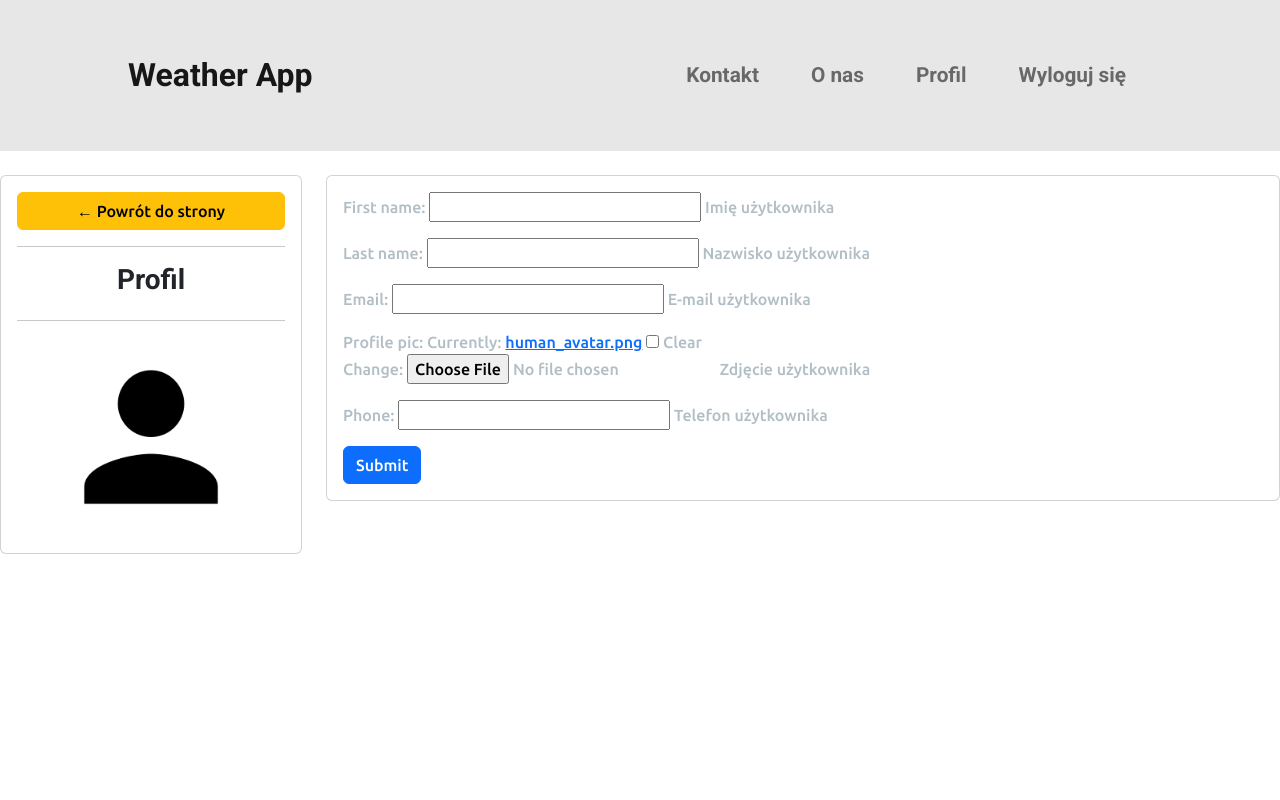
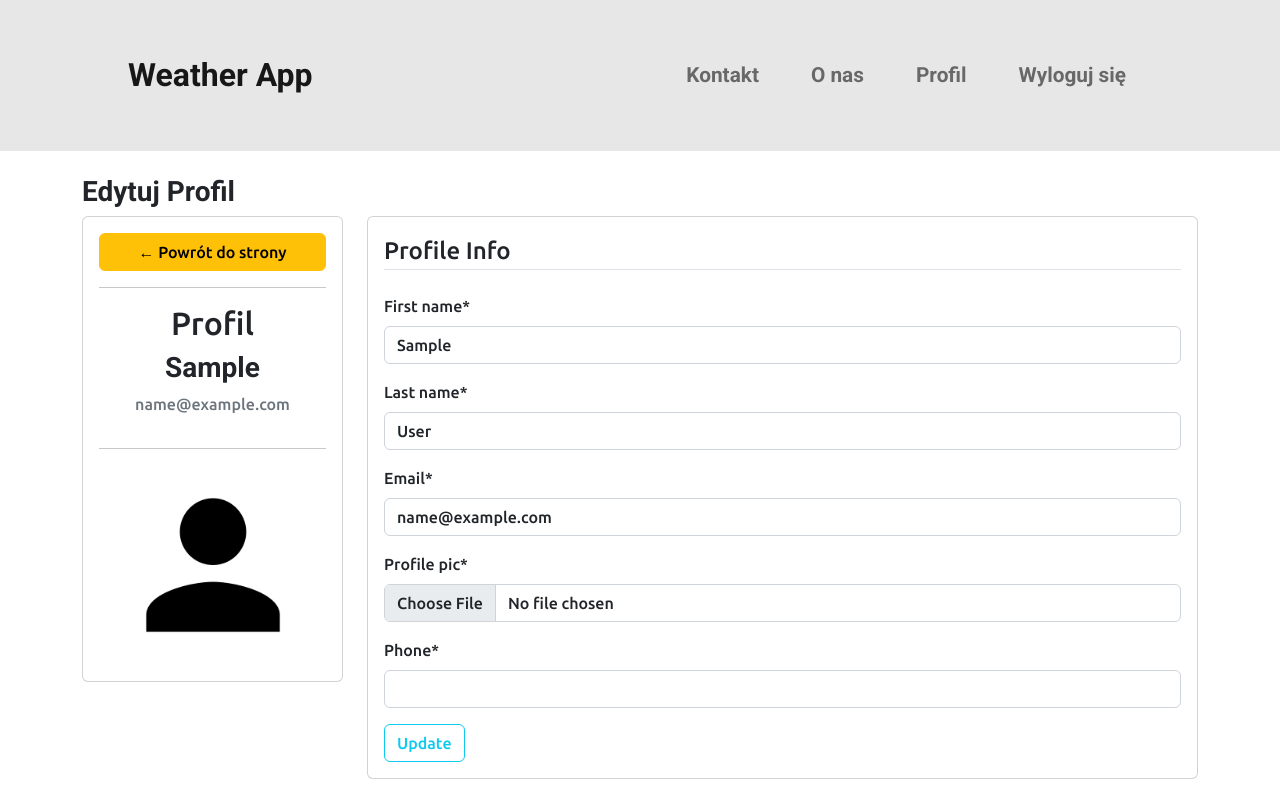
Before and after one commit to PythonGroup56/Weather_Portal, a Django app: page /account in a window 1280 px wide. Run offline with Django 4.2, Linux system fonts and the light colour scheme; the visitor is signed in with stand-in values (Sample User, id 1); some libraries are stand-ins or nearby versions.

Commit message:
Add changes

```diff
--- a/accounts/admin.py
+++ b/accounts/admin.py
@@ -1,4 +1,5 @@
 from django.contrib import admin
+
 from .models import Profile
 
 admin.site.register(Profile)
--- a/accounts/apps.py
+++ b/accounts/apps.py
@@ -4,3 +4,6 @@ from django.apps import AppConfig
 class RegistrationLoginConfig(AppConfig):
     default_auto_field = "django.db.models.BigAutoField"
     name = "accounts"
+
+    def ready(self):
+        import accounts.signals
--- a/accounts/forms.py
+++ b/accounts/forms.py
@@ -12,8 +12,19 @@ class CreateUserForm(UserCreationForm):
         fields = ["username", "email", "password1", "password2"]
 
 
+class UserForm(ModelForm):
+    first_name = forms.CharField(max_length=64, required=True, widget=forms.TextInput(attrs={'class': 'form-control'}))
+    last_name = forms.CharField(max_length=64, required=True, widget=forms.TextInput(attrs={'class': 'form-control'}))
+    email = forms.EmailField(required=True, widget=forms.TextInput(attrs={'class': 'form-control'}))
+    class Meta:
+        model = User
+        fields = ["first_name", "last_name", "email"]
+
+
 class ProfileForm(ModelForm):
+    profile_pic = forms.ImageField(widget=forms.FileInput(attrs={'class': 'form-control-file'}))
+    phone = forms.CharField(max_length=64, required=True, widget=forms.TextInput(attrs={'class': 'form-control'}))
+
     class Meta:
         model = Profile
-        fields = ["first_name", "last_name", "email", "profile_pic", "phone"]
-        exclude = ['user']
+        fields = ["profile_pic", "phone"]
--- a/accounts/models.py
+++ b/accounts/models.py
@@ -4,12 +4,9 @@ from django.contrib.auth.models import User
 
 class Profile(models.Model):
     user = models.OneToOneField(User, null=True, on_delete=models.CASCADE)
-    first_name = models.CharField(max_length=64, null=True, help_text='Imię użytkownika')
-    last_name = models.CharField(max_length=64, null=True, help_text='Nazwisko użytkownika')
-    email = models.EmailField(null=True, help_text='E-mail użytkownika')
-    profile_pic = models.ImageField(default="human_avatar.png",null=True, blank=True, help_text='Zdjęcie użytkownika')
+    profile_pic = models.ImageField(default="human_avatar.png", upload_to='profile_pics', null=True, blank=True, help_text='Zdjęcie użytkownika')
     phone = models.CharField(max_length=64, help_text='Telefon użytkownika')
     date_registration = models.DateTimeField(auto_now_add=True, null=True, help_text='Data rejestracji')
 
     def __str__(self):
-        return self.first_name + ' ' + self.last_name
+        return f"{self.user.first_name}  {self.user.last_name}"
--- /dev/null
+++ b/accounts/signals.py
@@ -0,0 +1,14 @@
+from django.db.models.signals import post_save
+from django.contrib.auth.models import User
+from django.dispatch import receiver
+from .models import Profile
+
+@receiver(post_save, sender=User)
+def create_profile(sender, instance, created, **kwargs):
+    if created:
+        Profile.objects.create(user=instance)
+
+
+@receiver(post_save, sender=User)
+def save_profile(sender, instance, **kwargs):
+    instance.profile.save()
--- a/accounts/templates/registration_login/account_settings.html
+++ b/accounts/templates/registration_login/account_settings.html
@@ -1,7 +1,5 @@
 {% extends "registration_login/home.html" %}
-
-{% load static %}
-
+{% load crispy_forms_tags %}
 {% block content %}
 <style>
 	.profile-pic{
@@ -13,14 +11,20 @@
 </style>
 
 <br>
+<div class="container">
+	<h3>Edytuj Profil</h3>
 	<div class="row">
 		<div class="col-md-3">
 			<div class="card card-body">
 				<a class="btn btn-warning" href="{% url 'home' %}"> &#8592; Powrót do strony</a>
 				<hr>
-			<h3 style="text-align: center">Profil</h3>
+				<h2 style="text-align: center">Profil</h2>
+				<div class="media-body">
+					<h3 style="text-align: center" class="account-heading">{{ user.first_name }}</h3>
+					<p style="text-align: center" class="text-secondary">{{ user.email }}</p>
+				</div>
 				<hr>
-			<img class="profile-pic" src="{{request.user.profile.profile_pic.url}}" >
+				<img class="rounded-circle profile-pic" src="{{user.profile.profile_pic.url}}" >
 
 			</div>
 		</div>
@@ -29,12 +33,24 @@
 
 				<form method="POST" action="" enctype="multipart/form-data">
 					{% csrf_token %}
-				{{form.as_p}}
+					<fieldset class="form-group">
+						<legend class="border-bottom mb-4">Profile Info</legend>
+						{{ user_form|crispy }}
+						{{ profile_form|crispy }}
+					</fieldset>
+					<div class="form-group">
+						<button class="btn btn-outline-info" type="submit">Update</button>
+					</div>
 
-			<input class="btn btn-primary" type="submit" name="Update Information">
+					{% for message in messages %}
+						{% if message.tags == 'success' %}
+							<br>
+							<div class="alert alert-primary alert-dismissible fade show" role="alert">{{message}}
+						{% endif %}
+					{% endfor %}
 				</form>
 			</div>
 		</div>
 	</div>
-
+</div>
 {% endblock content %}
--- a/accounts/views.py
+++ b/accounts/views.py
@@ -3,8 +3,8 @@ from django.contrib.auth import authenticate, login, logout
 from django.contrib.auth.decorators import login_required
 from django.shortcuts import render, redirect
 
-from .forms import CreateUserForm, ProfileForm
-from .models import Profile
+from .forms import CreateUserForm, ProfileForm, UserForm
+
 
 
 def register_page(request):
@@ -44,22 +44,24 @@ def logout_user(request):
     logout(request)
     return redirect("login")
 
+
 @login_required(login_url="login")
 def account_profile(request):
-    try:
-        profile = request.user.profile
-    except Profile.DoesNotExist:
-        profile = Profile(user=request.user)
+    if request.method == 'POST':
+        user_form = UserForm(request.POST, instance=request.user)
+        profile_form = ProfileForm(request.POST, request.FILES, instance=request.user.profile)
 
-    if request.method == 'POST':
-        form = ProfileForm(request.POST,request.FILES, instance=profile)
-        if form.is_valid():
-            form.save()
+        if user_form.is_valid() and profile_form.is_valid():
+            user_form.save()
+            profile_form.save()
+            messages.success(request, f'Twoje konto zostało zaktulizowane')
+            return redirect ('account')
 
     else:
-        form = ProfileForm(instance=profile)
+        user_form = UserForm(instance=request.user)
+        profile_form = ProfileForm(instance=request.user.profile)
 
-    context = {'form': form}
+    context = {'user_form': user_form, 'profile_form': profile_form}
     return render (request, 'registration_login/account_settings.html', context)
 
 
--- a/requirements.txt
+++ b/requirements.txt
@@ -1,3 +1,4 @@
 Django==4.1.2
 python-dotenv==0.17.1
 Pillow==9.3.0
+crispy-bootstrap5==0.7
--- a/weather_portal/urls.py
+++ b/weather_portal/urls.py
@@ -15,7 +15,6 @@ Including another URLconf
 """
 from django.contrib import admin
 from django.urls import path, include
-
 from django.conf.urls.static import static
 from django.conf import settings
 
@@ -25,4 +24,5 @@ urlpatterns = [
     path("", include("accounts.urls")),
 ]
 
-urlpatterns += static(settings.MEDIA_URL, document_root=settings.MEDIA_ROOT )
+if settings.DEBUG:
+    urlpatterns += static(settings.MEDIA_URL, document_root=settings.MEDIA_ROOT )
```
Also changed, not shown: weather_portal/settings.py (+7 -3 lines), media/human_avatar.png (renamed from static/images/human_avatar.png), media/profile_pics/kaktus.jpg (added), 3 other files. Lines whose indentation alone changed are shown as unchanged.
